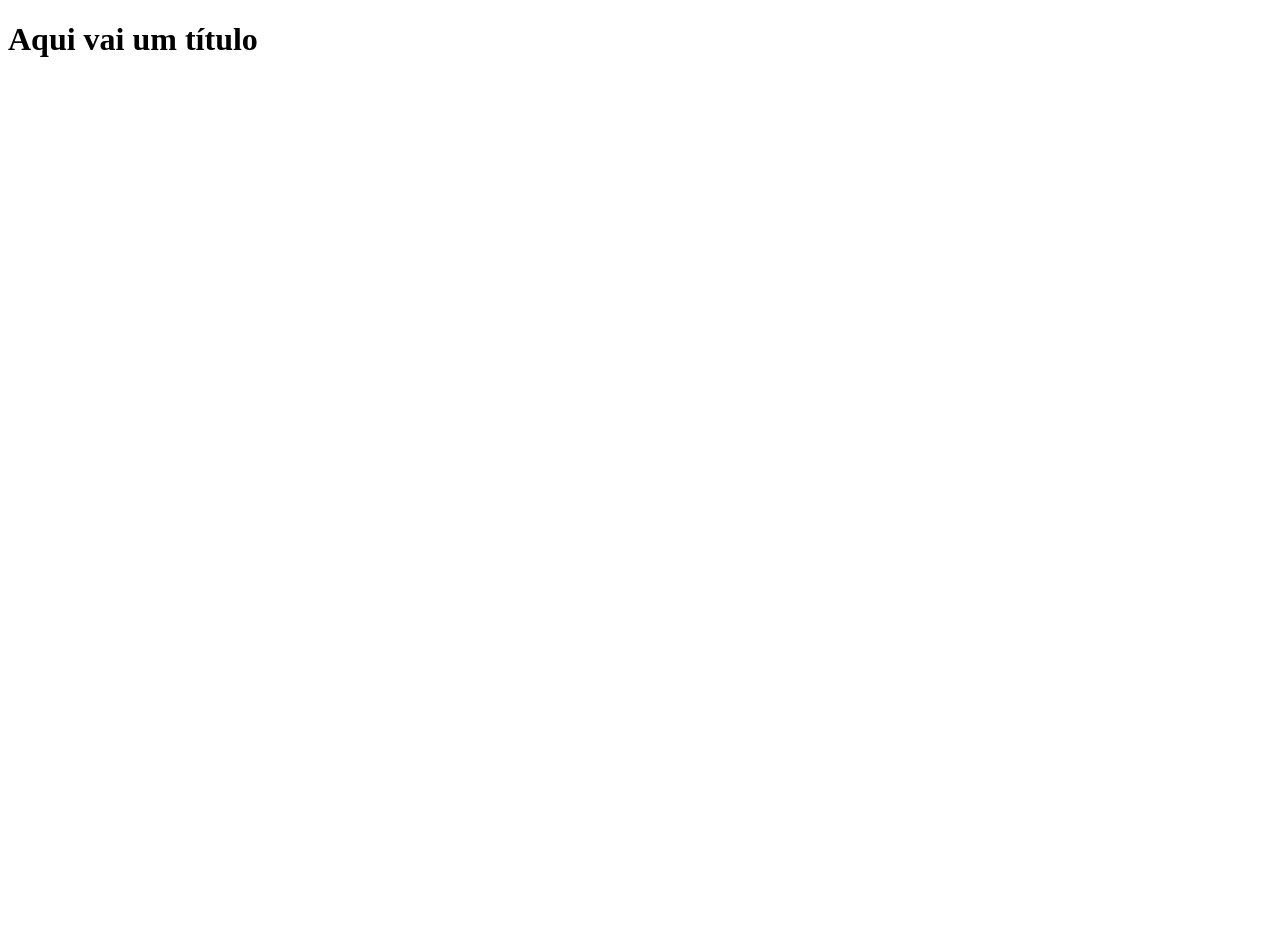
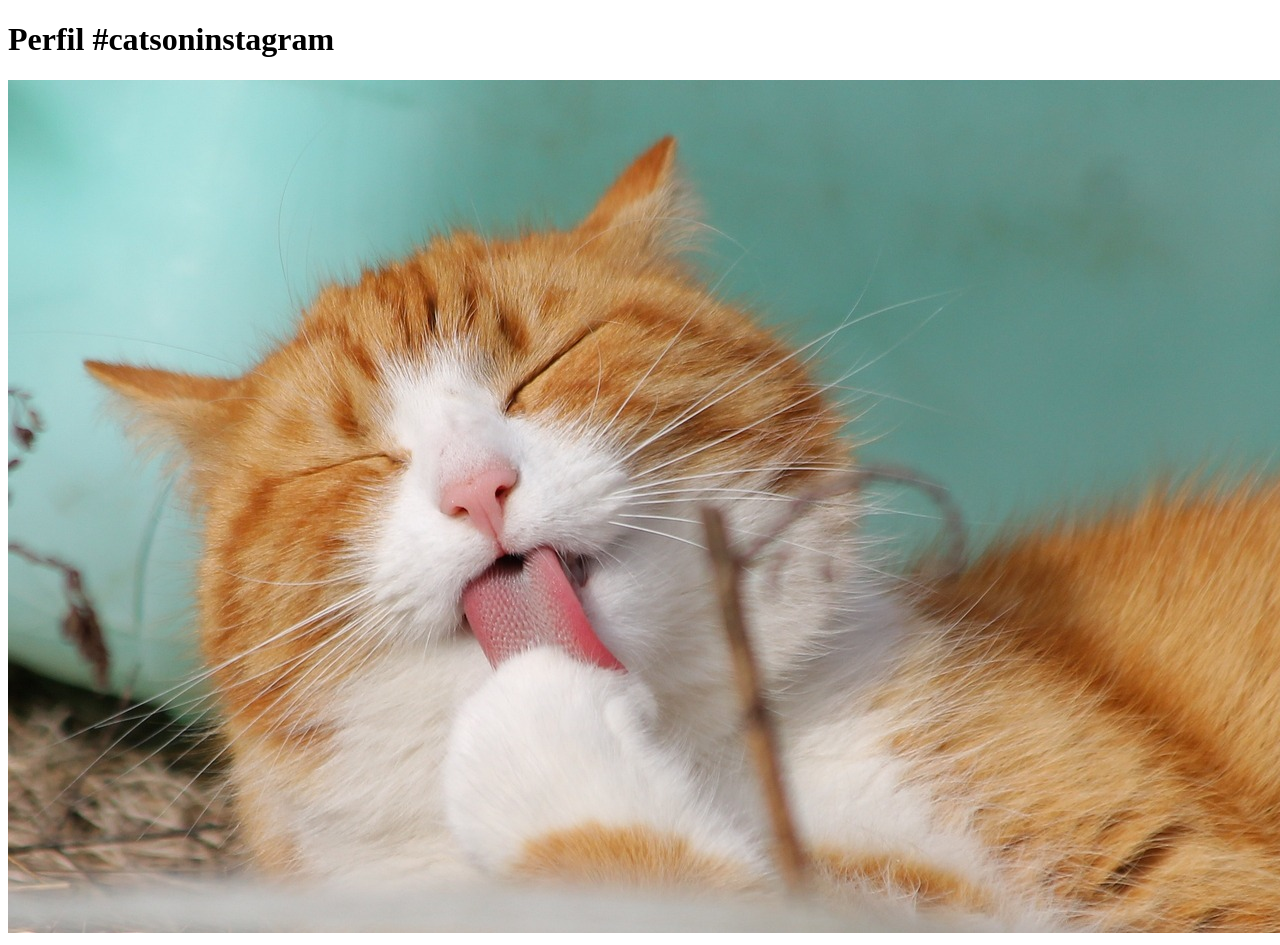
Before and after one commit to LennaraVBurgos/exercicio-01-git-e-github, a plain HTML site: page index.html in a window 1280 px wide. Before the commit the page ends 800 px from the top, so only its background shows below. Drawn offline with Linux system fonts and the light colour scheme.

Commit message:
Imagem inserida ao arquivo index

```diff
--- a/index.html
+++ b/index.html
@@ -1,10 +1,12 @@
 <!DOCTYPE html>
 <html lang="pt-br">
     <head>
-    <title>Título da página</title>
+    <title>Fanpage de Gatinhos</title>
     <meta charset="utf-8">
     </head>
     <body>
-        <h1>Aqui vai um título</h1>
+        <h1>Perfil #catsoninstagram</h1>
+        <img src="images/gatinho-lambendo-a-pata.jpg"/>
+
   </body>
 </html>
```
Also changed, not shown: images/gatinho-lambendo-a-pata.jpg (added).
